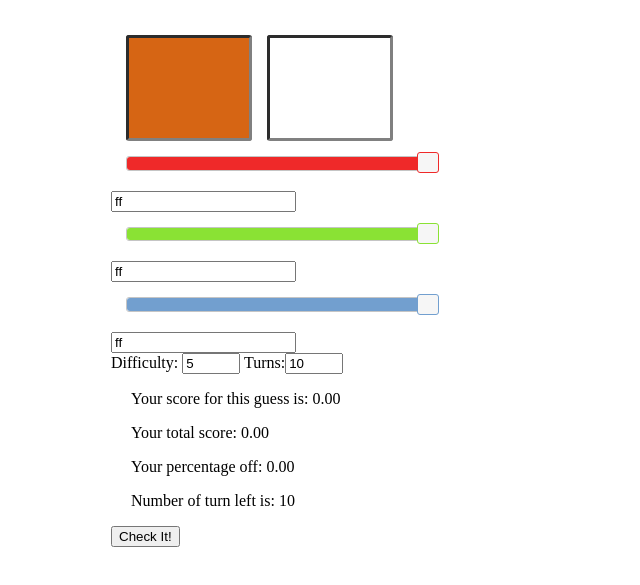
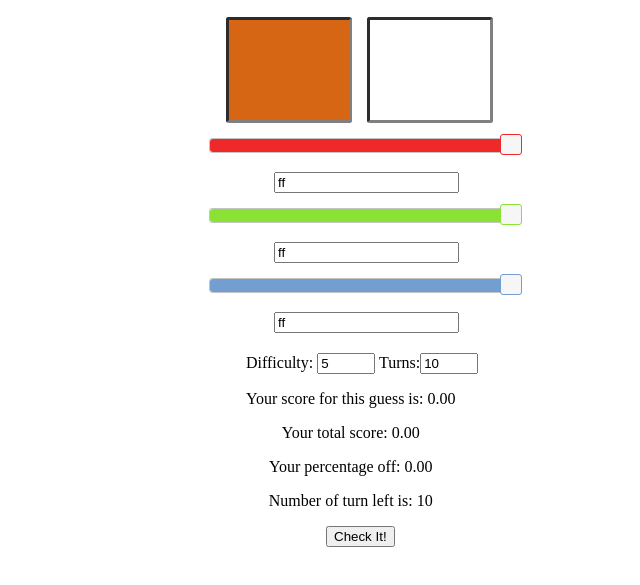
Before and after one commit to sarahabrahamson/HW2_WebSys, a plain HTML site: page index.html in a window 1280 px wide. Shown: the part 137-722 px from the top of the page, without its empty margins (279-919 px from the left). Drawn offline with nearby package versions, Linux system fonts and the light colour scheme.

Commit message:
Attempt to Center the Game

```diff
--- a/hex.js
+++ b/hex.js
@@ -76,7 +76,7 @@ $.fn.hexed = function() {
     // Set the html
     $("head").append('<link rel="stylesheet" type="text/css" href="hexed-style.css">'); // Adding in the style for the plugin
     this.append('<div id="myHeader"><h1>Hexed! - A jQuery Game</h1><button>Show Instructions</button><p class="instructions">Your goal is to guess the color on the left.</p><p class="instructions">Use the sliders below to represent your guess.</p><p class="instructions">When you think you have your answer, click the "Check It!" button.</p><p class="instructions">You have a limited number of turns to find the answer. Good Luck!</p>');
-    this.append('<section class="swatches"><div id="game-swatch" class="ui-widget-content ui-corner-all"></div><div id="user-swatch" class="ui-widget-content ui-corner-all"></div> ');
+    this.append('<section class="swatches"><div id="swatch-div"><div id="game-swatch" class="ui-widget-content ui-corner-all"></div><div id="user-swatch" class="ui-widget-content ui-corner-all"></div></div> ');
     this.append('<section id="redsection"><div id="red"></div> <input type="text" id="redt" value="0">');
     this.append('<section id="greensection"><div id="green"></div> <input type="text" id="greent" value="0">');
     this.append('<section id="bluesection"><div id="blue"></div> <input type="text" id="bluet" value="0"> ');
--- a/hexed-style.css
+++ b/hexed-style.css
@@ -5,10 +5,14 @@
     margin: 15px;
 }
 
-.swatches div{
+.swatches #swatch-div {
+	margin-left: 100px;
+	margin-top: 18px;
+}
+
+.swatches  #game-swatch, .swatches #user-swatch{
 	width: 120px;
     height: 100px;
-    margin-top: 18px;
     margin-left:15px;
     float:left;
     background-image: none;
@@ -18,35 +22,38 @@
 .score{
 	float:left;
 	clear:left;
+	margin-left: 135px;
+}
+
+.score p {
+	text-align: center;
 }
 
 .submit{
 	float:left;
 	clear:left;
+	margin-left: 215px;
 }
 
 #diffturns{
 	float: left;
 	clear: left;
+	margin-top: 20px;
+	margin-left: 135px;
 }
 
 #diffturns input{
 	width: 50px;
 }
 
-#redt{
+#redsection, #greensection, #bluesection {
+	margin-left: 83px;
+}
+
+#redt, #bluet, #greent{
 	float:left;
 	margin-top:1%;
-}
-
-#bluet{
-	float:left;
-	margin-top:1%;
-}
-
-#greent{
-	float:left;
-	margin-top:1%;
+	margin-left: 80px;
 }
 
 #red .ui-slider-range {
@@ -73,10 +80,6 @@
 	border-color: #729fcf;
 }
 
-.plugin p {
-    margin-left: 20px;
-}
-
 .plugin {
     padding: 25px;
     margin-left: auto;
```
